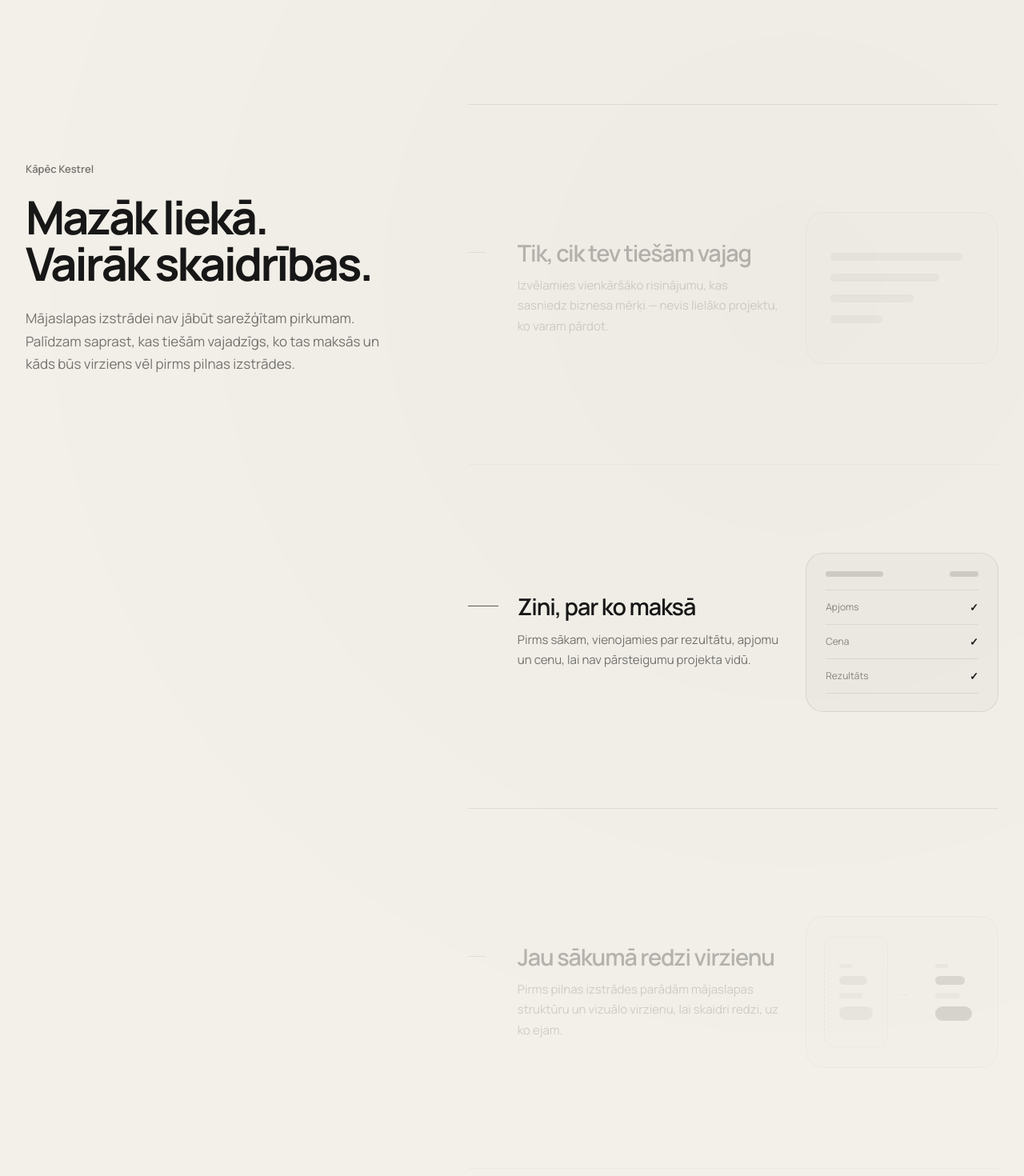
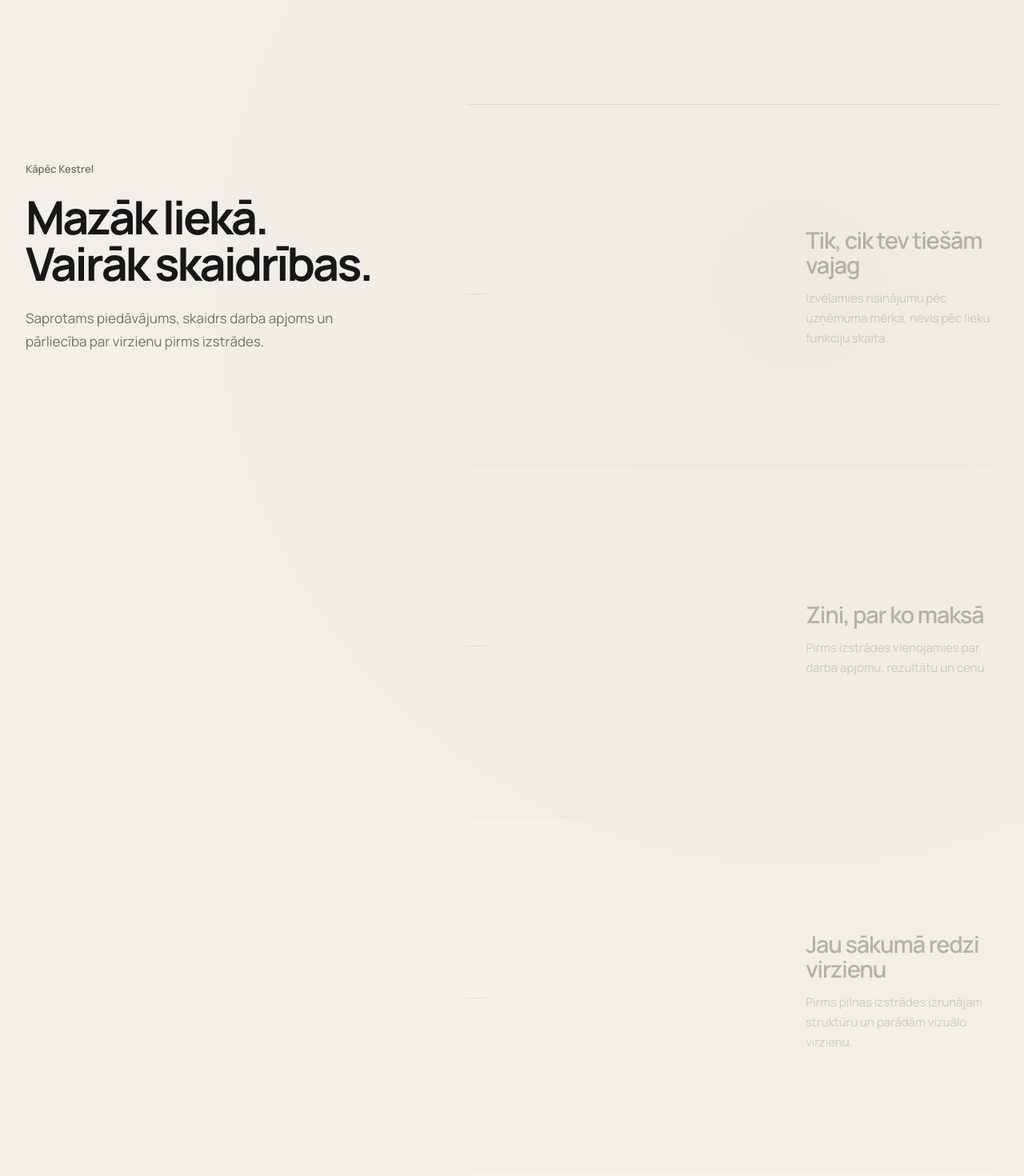
Before and after one commit to davisl24/WEBSITEAGENCY, a Next.js app: page / in a window 1280 px wide. Shown: the part 1680-3150 px from the top of the page at 80% size. Built offline with nearby package versions, Linux system fonts and the light colour scheme.

Commit message:
refactor: simplify why Kestrel to compact editorial reasons

```diff
--- a/app/components/ValueShowcase.tsx
+++ b/app/components/ValueShowcase.tsx
@@ -1,157 +1,41 @@
-"use client";
-
-import { useEffect, useRef, useState } from "react";
+import RevealOnView from "./RevealOnView";
 
 const reasons = [
   {
     title: "Tik, cik tev tiešām vajag",
-    description:
-      "Izvēlamies vienkāršāko risinājumu, kas sasniedz biznesa mērķi — nevis lielāko projektu, ko varam pārdot.",
-    visual: "scope",
+    description: "Izvēlamies risinājumu pēc uzņēmuma mērķa, nevis pēc lieku funkciju skaita.",
   },
   {
     title: "Zini, par ko maksā",
-    description:
-      "Pirms sākam, vienojamies par rezultātu, apjomu un cenu, lai nav pārsteigumu projekta vidū.",
-    visual: "price",
+    description: "Pirms izstrādes vienojamies par darba apjomu, rezultātu un cenu.",
   },
   {
     title: "Jau sākumā redzi virzienu",
-    description:
-      "Pirms pilnas izstrādes parādām mājaslapas struktūru un vizuālo virzienu, lai skaidri redzi, uz ko ejam.",
-    visual: "preview",
+    description: "Pirms pilnas izstrādes izrunājam struktūru un parādām vizuālo virzienu.",
   },
 ];
 
-function ReasonVisual({ type }: { type: string }) {
-  if (type === "scope") {
-    return (
-      <div className="reason-visual reason-visual-scope" aria-hidden="true">
-        <span />
-        <span />
-        <span />
-        <span />
-      </div>
-    );
-  }
-
-  if (type === "price") {
-    return (
-      <div className="reason-visual reason-visual-price" aria-hidden="true">
-        <div className="reason-sheet-head">
-          <span />
-          <span />
-        </div>
-        <div className="reason-sheet-row"><span>Apjoms</span><b>✓</b></div>
-        <div className="reason-sheet-row"><span>Cena</span><b>✓</b></div>
-        <div className="reason-sheet-row"><span>Rezultāts</span><b>✓</b></div>
-      </div>
-    );
-  }
-
-  return (
-    <div className="reason-visual reason-visual-preview" aria-hidden="true">
-      <div className="reason-wireframe">
-        <span className="reason-wire-kicker" />
-        <span className="reason-wire-title" />
-        <span className="reason-wire-copy" />
-        <span className="reason-wire-button" />
-      </div>
-      <span className="reason-preview-arrow">→</span>
-      <div className="reason-polished">
-        <span className="reason-polished-kicker" />
-        <span className="reason-polished-title" />
-        <span className="reason-polished-copy" />
-        <span className="reason-polished-button" />
-      </div>
-    </div>
-  );
-}
-
 export default function ValueShowcase() {
-  const [active, setActive] = useState(0);
-  const refs = useRef<Array<HTMLElement | null>>([]);
-
-  useEffect(() => {
-    let raf = 0;
-
-    const updateActive = () => {
-      if (window.innerWidth <= 900) {
-        setActive(0);
-        return;
-      }
-
-      const viewportCenter = window.innerHeight * 0.5;
-      let nextActive = 0;
-      let closestDistance = Number.POSITIVE_INFINITY;
-
-      refs.current.forEach((node, index) => {
-        if (!node) return;
-        const rect = node.getBoundingClientRect();
-        const center = rect.top + rect.height / 2;
-        const distance = Math.abs(center - viewportCenter);
-
-        if (distance < closestDistance) {
-          closestDistance = distance;
-          nextActive = index;
-        }
-      });
-
-      setActive((current) => (current === nextActive ? current : nextActive));
-      raf = 0;
-    };
-
-    const onScroll = () => {
-      if (!raf) raf = requestAnimationFrame(updateActive);
-    };
-
-    updateActive();
-    window.addEventListener("scroll", onScroll, { passive: true });
-    window.addEventListener("resize", onScroll);
-
-    return () => {
-      window.removeEventListener("scroll", onScroll);
-      window.removeEventListener("resize", onScroll);
-      if (raf) cancelAnimationFrame(raf);
-    };
-  }, []);
-
   return (
     <section className="value-section" aria-labelledby="value-title">
       <div className="value-inner">
         <div className="value-layout">
-          <div className="value-copy-side">
+          <RevealOnView className="value-copy-side">
             <p className="section-label">Kāpēc Kestrel</p>
-
-            <h2 id="value-title">
-              <span>Mazāk liekā.</span>
-              <span>Vairāk skaidrības.</span>
-            </h2>
-
+            <h2 id="value-title">Mazāk liekā.<span>Vairāk skaidrības.</span></h2>
             <p className="value-intro">
-              Mājaslapas izstrādei nav jābūt sarežģītam pirkumam. Palīdzam saprast,
-              kas tiešām vajadzīgs, ko tas maksās un kāds būs virziens vēl pirms pilnas izstrādes.
+              Saprotams piedāvājums, skaidrs darba apjoms un pārliecība par virzienu pirms izstrādes.
             </p>
-          </div>
-
+          </RevealOnView>
           <div className="value-principles">
             {reasons.map((reason, index) => (
-              <article
-                className={"value-principle " + (active === index ? "is-active" : "")}
-                key={reason.title}
-                ref={(node) => {
-                  refs.current[index] = node;
-                }}
-              >
-                <div className="value-principle-copy">
-                  <span className="value-principle-mark" aria-hidden="true" />
-                  <div>
-                    <h3>{reason.title}</h3>
-                    <p>{reason.description}</p>
-                  </div>
+              <RevealOnView className="value-principle" delay={index * 90} key={reason.title}>
+                <span className="value-principle-mark" aria-hidden="true" />
+                <div>
+                  <h3>{reason.title}</h3>
+                  <p>{reason.description}</p>
                 </div>
-                <ReasonVisual type={reason.visual} />
-              </article>
+              </RevealOnView>
             ))}
           </div>
         </div>
```
